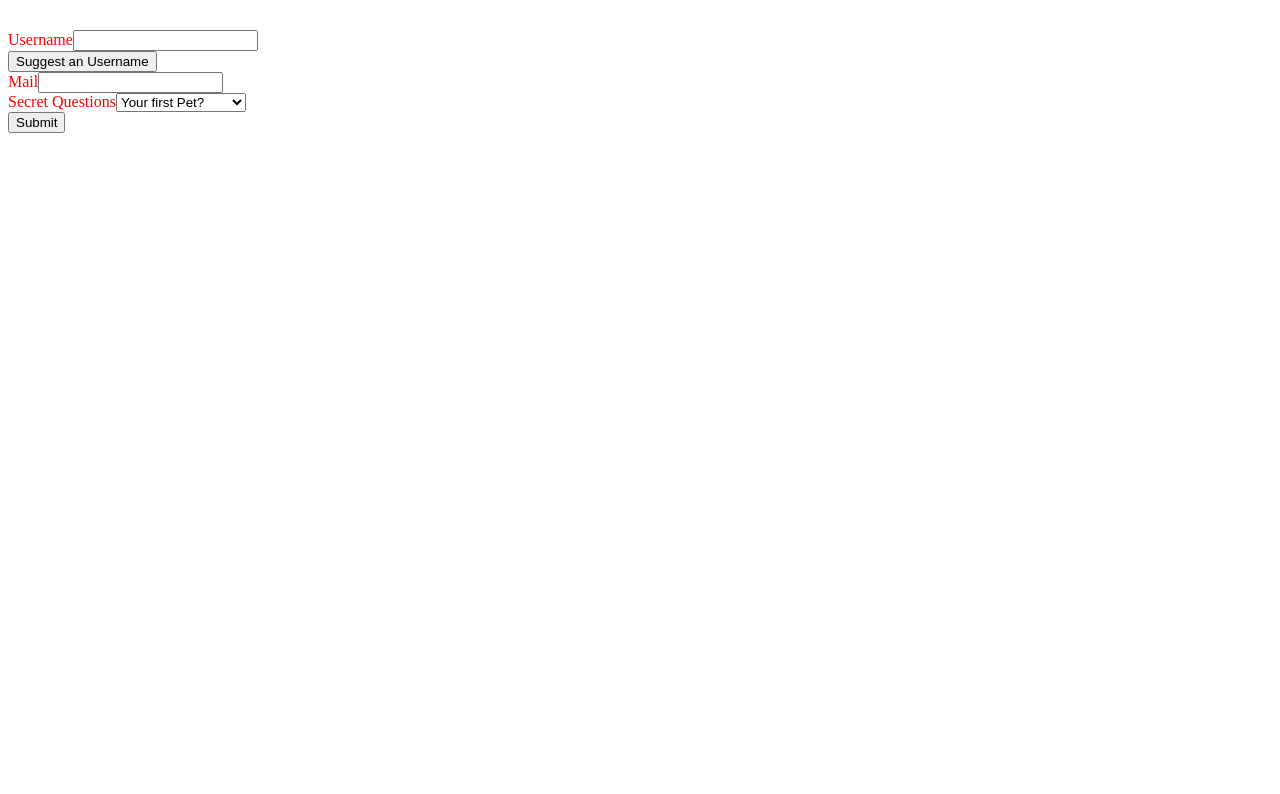
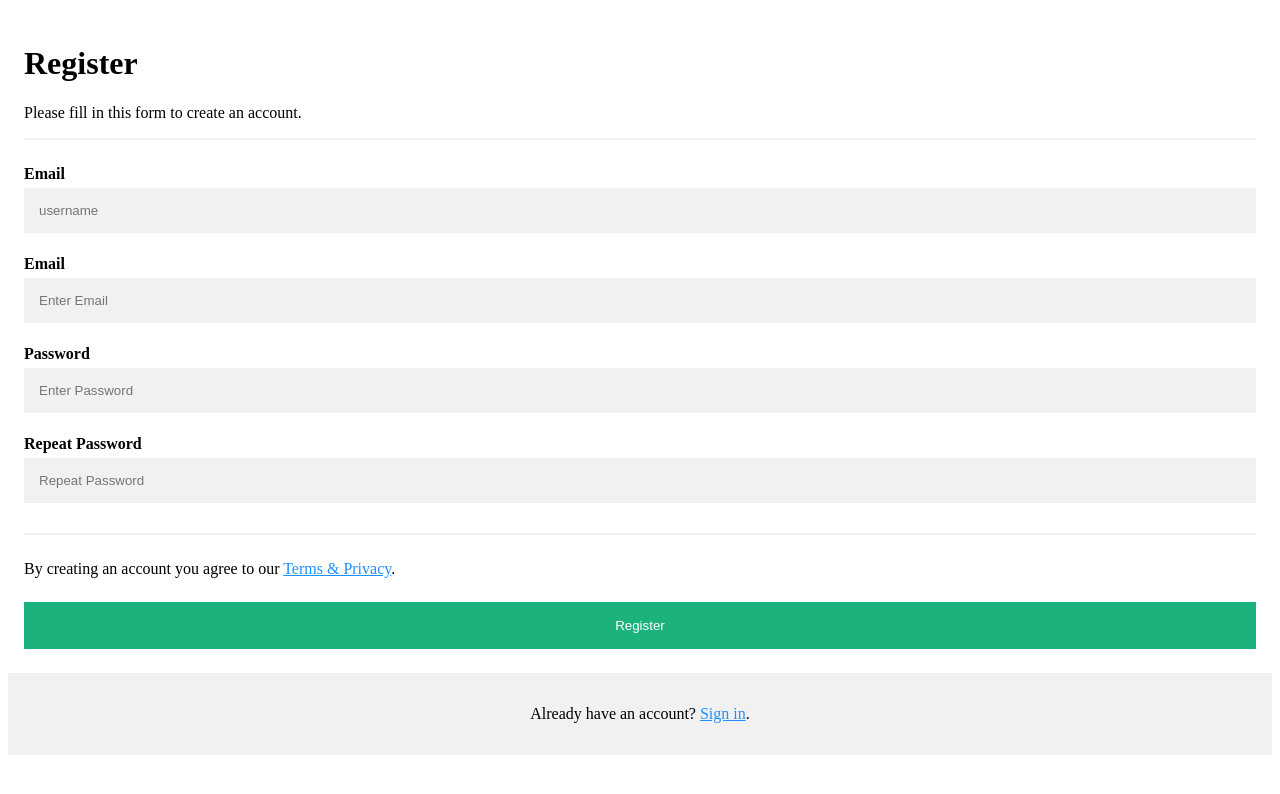
Before and after one commit to Honeylii/sportGo-ang, an Angular app: page / in a window 1280 px wide. Shown: the top 794 px of the page. Built offline with nearby package versions, Linux system fonts and the light colour scheme.

Commit message:
Register component implemented

```diff
--- a/src/app/register/register.component.css
+++ b/src/app/register/register.component.css
@@ -1,4 +1,58 @@
+* {
+  box-sizing: border-box;
+}
+
+/* Add padding to containers */
 .container {
-  margin-top: 30px;
-  color: red;
+  padding: 16px;
 }
+
+/* Full-width input fields */
+input[type="text"],
+input[type="password"] {
+  width: 100%;
+  padding: 15px;
+  margin: 5px 0 22px 0;
+  display: inline-block;
+  border: none;
+  background: #f1f1f1;
+}
+
+input[type="text"]:focus,
+input[type="password"]:focus {
+  background-color: #ddd;
+  outline: none;
+}
+
+/* Overwrite default styles of hr */
+hr {
+  border: 1px solid #f1f1f1;
+  margin-bottom: 25px;
+}
+
+/* Set a style for the submit/register button */
+.registerbtn {
+  background-color: #04aa6d;
+  color: white;
+  padding: 16px 20px;
+  margin: 8px 0;
+  border: none;
+  cursor: pointer;
+  width: 100%;
+  opacity: 0.9;
+}
+
+.registerbtn:hover {
+  opacity: 1;
+}
+
+/* Add a blue text color to links */
+a {
+  color: dodgerblue;
+}
+
+/* Set a grey background color and center the text of the "sign in" section */
+.signin {
+  background-color: #f1f1f1;
+  text-align: center;
+}
--- a/src/app/register/register.component.html
+++ b/src/app/register/register.component.html
@@ -1,41 +1,57 @@
+<form (ngSubmit)="onSubmit()" action="action_page.php" #f="ngForm">
   <div class="container">
-  <div class="row">
-    <div class="col-xs-12 col-sm-10 col-md-8 col-sm-offset-1 col-md-offset-2">
-      <form>
-        <div id="user-data">
-          <div class="form-group">
-            <label for="username">Username</label>
+    <h1>Register</h1>
+    <p>Please fill in this form to create an account.</p>
+    <hr />
+
+    <label for="username"><b>Email</b></label>
     <input
       type="text"
+      placeholder="username"
+      name="username"
       id="username"
-              class="form-control"
       ngModel
-              name="username"
+      required
     />
+
+    <label for="email"><b>Email</b></label>
+    <input
+      type="text"
+      placeholder="Enter Email"
+      name="email"
+      id="email"
+      ngModel
+      required
+    />
+
+    <label for="psw"><b>Password</b></label>
+    <input
+      type="password"
+      placeholder="Enter Password"
+      name="psw"
+      id="psw"
+      ngModel
+      required
+    />
+
+    <label for="psw-repeat"><b>Repeat Password</b></label>
+    <input
+      type="password"
+      placeholder="Repeat Password"
+      name="psw-repeat"
+      id="psw-repeat"
+      ngModel
+      required
+    />
+    <hr />
+
+    <p>
+      By creating an account you agree to our <a href="#">Terms & Privacy</a>.
+    </p>
+    <button type="submit" class="registerbtn">Register</button>
   </div>
-          <button class="btn btn-default" type="button">
-            Suggest an Username
-          </button>
-          <div class="form-group">
-            <label for="email">Mail</label>
-            <input
-              type="email"
-              id="email"
-              class="form-control"
-              ngModule
-              name="email"
-            />
+
+  <div class="container signin">
+    <p>Already have an account? <a href="#">Sign in</a>.</p>
   </div>
-        </div>
-        <div class="form-group">
-          <label for="secret">Secret Questions</label>
-          <select id="secret" class="form-control" ngModule name="secret">
-            <option value="pet">Your first Pet?</option>
-            <option value="teacher">Your first teacher?</option>
-          </select>
-        </div>
-        <button class="btn btn-primary" type="submit">Submit</button>
 </form>
-    </div>
-  </div>
-</div>
--- a/src/app/register/register.component.ts
+++ b/src/app/register/register.component.ts
@@ -1,4 +1,5 @@
-import { Component, OnInit } from '@angular/core';
+import { Component, OnInit, ViewChild } from '@angular/core';
+import { NgForm } from '@angular/forms';
 
 @Component({
   selector: 'app-register',
@@ -6,10 +7,16 @@
   styleUrls: ['./register.component.css']
 })
 export class RegisterComponent implements OnInit {
+  @ViewChild('f') signupForm: NgForm;
+
   constructor() {}
 
   ngOnInit(): void {}
+  // onSubmit(form: NgForm) {
+  //   console.log(form);
+  // }
+
   onSubmit() {
-    console.log('Submitted');
+    console.log(this.signupForm);
   }
 }
--- a/tsconfig.json
+++ b/tsconfig.json
@@ -18,10 +18,7 @@
     "importHelpers": true,
     "target": "es2017",
     "module": "es2020",
-    "lib": [
-      "es2020",
-      "dom"
-    ]
+    "lib": ["es2020", "dom"]
   },
   "angularCompilerOptions": {
     "enableI18nLegacyMessageIdFormat": false,
```
Lines whose indentation alone changed are shown as unchanged.
